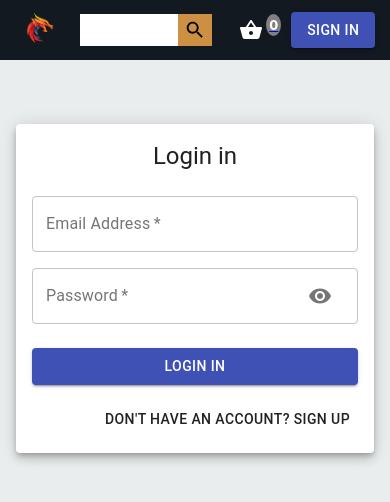
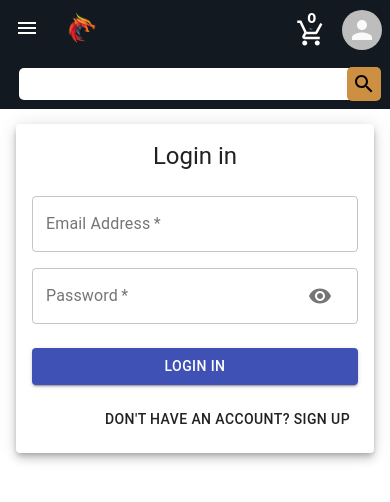
Before and after one commit to shadow-ryu/Ecommerce-Mern-, a React (Create React App) app in the folder client/: page /auth in a window 390 px wide. Shown: the top 502 px of the page. Built offline with nearby package versions, Linux system fonts and the light colour scheme; no server answers.

Commit message:
styling product detail page and changes in nav bar design  for mobile view

```diff
--- a/client/src/components/Navbar/Navbar.js
+++ b/client/src/components/Navbar/Navbar.js
@@ -2,8 +2,8 @@ import React, { useState, useEffect } from "react";
 import SearchIcon from "@material-ui/icons/Search";
 
 import * as actionType from "../../constants/ActionTypes";
-import ShoppingBasketIcon from "@material-ui/icons/ShoppingBasket";
 
+import AddShoppingCartOutlinedIcon from "@material-ui/icons/AddShoppingCartOutlined";
 import logo from "./logo.png";
 import { Link, useHistory, useLocation } from "react-router-dom";
 import Button from "@material-ui/core/Button";
@@ -11,7 +11,7 @@ import Menu from "@material-ui/core/Menu";
 import decode from "jwt-decode";
 import MenuItem from "@material-ui/core/MenuItem";
 import { Avatar } from "@material-ui/core";
-
+import MenuIcon from "@material-ui/icons/Menu";
 import { useDispatch, useSelector } from "react-redux";
 
 import "./navbar.css";
@@ -52,6 +52,10 @@ const Navbar = () => {
   const handleClose = () => {
     setAnchorEl(null);
   };
+  const handleSingIn = () => {
+    history.push("/auth");
+    setAnchorEl(null);
+  };
 
   const token = user?.token;
   useEffect(() => {
@@ -71,6 +75,9 @@ const Navbar = () => {
   return (
     // <img classNamr="navbar__logo" src={logo} alt="" />
     <div className="navbar">
+      <div className="menutoggle">
+        <MenuIcon />
+      </div>
       <Link to="/">
         <img className="navbar__logo" src={logo} alt="" height="50" />
       </Link>
@@ -91,23 +98,28 @@ const Navbar = () => {
           </div>
         </div>
       </div>
+      <div className="mibileview">
+        <div className="mibileview__spac"></div>
         <Link to="/mycart">
           <div className="navbar__optionBasket">
-          <ShoppingBasketIcon />
+            <AddShoppingCartOutlinedIcon style={{ fontSize: 30 }} />
             <span className="navbar__optionLineTwo navbar__basketCount">
               {carts ? carts?.cartItems?.length : 0}
             </span>
           </div>
         </Link>
 
-      {user ? (
         <>
           <Button
             aria-controls="simple-menu"
             aria-haspopup="true"
             onClick={handleClick}
           >
-            <Avatar alt={user?.user.name} src={user?.user.imageUrl}>
+            <Avatar
+              alt={user?.user.name}
+              className="avatar"
+              src={user?.user.imageUrl}
+            >
               {user?.user.name.charAt(0)}
             </Avatar>
           </Button>
@@ -118,20 +130,25 @@ const Navbar = () => {
             open={Boolean(anchorEl)}
             onClose={handleClose}
           >
+            <MenuItem onClick={handleSingIn}>Sign In</MenuItem>
             <MenuItem onClick={handleClose}>Profile</MenuItem>
 
             <MenuItem onClick={handleClose}>orders</MenuItem>
-
+            {user?.user ? (
+              <>
                 <MenuItem onClick={logout}>Logout</MenuItem>
+              </>
+            ) : (
+              ""
+            )}
           </Menu>
         </>
-      ) : (
-        <Link to="/auth">
-          <Button variant="contained" color="primary">
-            Sign In
-          </Button>
-        </Link>
-      )}
+      </div>
+
+      <div className="navbar2__search">
+        <input className="navbar2__searchInput" type="text" />
+        <SearchIcon className="navbar2__searchIcon" />
+      </div>
     </div>
   );
 };
--- a/client/src/components/Navbar/navbar.css
+++ b/client/src/components/Navbar/navbar.css
@@ -54,16 +54,18 @@
   .navbar__optionBasket {
     display: flex;
     align-items: center;
-    margin-top: 5px;
+    margin-top: 45%;
     justify-content: center;
     color: white;
   }
 
   .navbar__basketCount {
-    margin-left: 3px;
-    margin-bottom: 11px;
-    margin-right: 3px;
-    background-color:gray;
+    /* margin-left: 3px;
+    margin-bottom: 115px;
+    margin-right: 3px; */
+    position: fixed;
+    top:1.2%;
+    background-color:#131921;
     text-decoration: none;
     border-radius:100%;
     padding:3px;
@@ -87,13 +89,28 @@
   }
   .navbar__miniScreen{
       display:none;
+      align-items: center;
+      justify-content: center;
   }
 
+  .navbar2__search{
+    display:none;
+  }
+  .mibileview{
+    display: flex;
+   justify-content: flex-end;
+   align-items: center;
+
+
+  }
+  .menutoggle{
+    display: none;
+  }
   @media only screen and (max-width: 600px) {
 
     .navbar__hidden{
       display:none;
-      transform: translateX(0%);
+
     }
     .mini_navbar__nav {
       display: flex;
@@ -111,6 +128,16 @@
      transition:transition easeease-in-out;
 
    }
+    .navbar {
+      height: 60px;
+      display: flex;
+      width: 100%;
+      align-items: center;
+      background-color: #131921;
+
+      top: 0;
+      z-index: 100;
+    }
 
     .navbar__logo {
         width: 60px;
@@ -121,27 +148,45 @@
 
       }
       .navbar__search {
-        display: flex;
-        flex: 0.9;
-        align-items: center;
-        border-radius: 24px;
+        display: none;
+
       }
 
+      .mibileview{
+        flex:0.4;
+        display: flex;
+        -ms-flex-align: end;
+        align-items: center;
+        justify-content: flex-end;
+      }
   .navbar__optionBasket {
     display: flex;
     align-items: center;
+    margin-top: 10%;
+   flex: 0.1;
+    justify-content: center;
     color: white;
 
-        margin: 0 7px;
   }
+  .navbar__optionBasket  .MuiSvgIcon-root {
+
+    position: absolute;
+    left: 76%;
+    top:30%;
+    user-select: none;
+}
+
   .navbar__basketCount {
-        margin-left: 3px;
-        margin-bottom: 11px;
-
-        background-color:gray;
+    /* margin-left: 3px;
+    margin-bottom: 115px;
+    margin-right: 3px; */
+    position: fixed;
+    top:0.8%;
+    left:78%;
+    background-color:#131921;
     text-decoration: none;
     border-radius:100%;
-        padding:3px;
+
     border:none;
   }
       .navbar__miniScreen{
@@ -163,4 +208,61 @@
           align-items: center;
           background-color: #131921;
       }
+
+
+  .navbar2{
+    display:block;
+
+
   }
+  .navbar2__search{
+    display: flex;
+    justify-content: center;
+    align-items: center;
+    position:absolute;
+    top: 99%;
+
+    height: 50px;
+    display: flex;
+    width: 100%;
+    align-items: center;
+    background-color: #131921;
+    z-index: 100;
+
+
+
+    align-items: center;
+
+
+  }
+  .navbar2__searchInput{
+    flex: 0.9;
+
+    height: 30px;
+    border-radius:5px;
+    border: 0;
+
+    margin-right: 1%;
+  }
+  .navbar2__searchIcon {
+    padding: 5px;
+    position: fixed;
+    margin-left: 1%;
+    margin-right: 1%;
+
+    height: 27px; left: 88%;
+    background-color: #cd9042;
+    border-radius:5px;
+  }
+ .menutoggle{
+   display: block;
+   align-items: center;
+   justify-content: center;
+   color:white;
+   margin-left:3%;
+   padding: 3px;
+   border: none;
+  border-radius:4%;
+
+ }
+  }
--- /dev/null
+++ b/client/src/components/Product/productDetails.css
@@ -0,0 +1,171 @@
+
+.productDetails{
+    margin-top: 4%;
+    display: grid;
+
+    grid-template-columns: 2fr 2fr ;
+    height:100vh;
+
+}
+.avatar{
+   position: fixed  !important;
+   right:2%;
+}
+.productDetails__img img{
+
+    height:500px;
+    width: 500px;
+}
+.productDetails__img{
+    align-items: center;
+    justify-content: center;
+  grid-row-start: 1;
+  grid-row-end: 2;
+
+}
+.productDetails__price{
+    margin-top: -4%;
+ display: flex;
+ justify-content:flex-start;
+ align-items: center;
+ font-size: 1.2em;
+}
+.productDetails__price h5{
+    font-size: 1.4em;
+}
+.productDetails__taxes
+{  font-size:0.9em;
+    margin-top: -2%;
+    margin-left: 2%;
+    font-weight:600px;
+}
+.productDetails__options{
+    justify-content: flex-start;
+
+}
+.productDetails__options_main{
+    /* position: absolute;
+    top:60%; */
+
+    flex:6;
+    border-radius:5%;
+    width: 40%;
+ background-color:rgba(255, 255, 255, 0.664);
+    display: flex;
+    flex-direction: column;
+ justify-content:center;
+    align-items: center;
+    padding: 1%;
+    box-shadow: 2px  2px 2px 2px darkgray;
+}
+.productDetails__options_price{
+    display: flex;
+    padding: 2%;
+    justify-content: space-evenly;
+    margin: 5px 0;
+}
+.productDetails__options_price, h5{
+    margin: 0 2px;
+}
+.productDetails__addto_button{
+    background-color:#f0c14b!important;
+    margin:10px 0;
+
+}
+.productDetails__options_qty{
+    display: flex;
+    justify-content: space-evenly;
+    margin: 12px 0;
+}
+.productDetails__details_name{
+    font-size:2rem;
+
+}
+.productDetails_reviews_count{
+    display: flex;
+    align-items: center;
+    margin-left: 2px;
+    justify-content: flex-start;
+}
+.product__rating {
+    display: flex;
+    margin-bottom: 20px;
+    align-items: center;
+
+  }
+  .line{
+      border-bottom: 2px solid rgba(131, 130, 130, 0.747);
+  }
+  .productDetails__insStock{
+      display: flex;
+  }
+  .productDetails__stockLogo{
+      margin-top: -2%;
+      font-size:1em;
+      background-color:lightslategray;
+      color: white;
+      width: 15%;
+      padding: 3px;
+      border-radius:15%;
+  }
+  .productDetails__specs_header{
+ margin-left: -3%;      justify-content:flex-start;
+      align-items: center;
+
+
+  }
+  .line2{
+    border-bottom: 2px solid rgba(131, 130, 130, 0.747);
+    width:30%;
+}
+.productDetails__specs .productDetails__specs_h5{
+    font-size:1em ;
+    font-weight:bold;
+}
+@media only screen and (max-width: 900px) {
+    .productDetails{
+        display: grid;
+
+        grid-template-columns: 1fr  ;
+        margin-top: 20%;
+
+    }
+    .productDetails__img img{
+        padding: 0 8%;
+        height:80%;
+        width: 80%;
+    }
+    .productDetails__details_name{
+        font-size:1.2rem;
+        margin-left: 3%;
+
+    }
+    .productDetails__specs_header{
+        margin-left: -3%;      justify-content:center;
+             align-items: center;
+
+
+         }
+         .productDetails__options_main{
+            /* position: absolute;
+            top:60%; */
+
+            flex:6;
+            border-radius:5%;
+            width: 50%;
+         background-color:rgba(255, 255, 255, 0.664);
+            display: flex;
+            flex-direction: column;
+         justify-content:center;
+            align-items: center;
+            margin-left: 14%;
+            padding: 5%;
+            box-shadow: 2px  2px 2px 2px darkgray;
+        }
+        .productDetails__{
+          margin-left: 3%;
+        }
+        .mibileview__spac{
+            flex:0.6;
+        }
+  }
--- a/client/src/index.css
+++ b/client/src/index.css
@@ -1,7 +1,7 @@
 body {
   margin: 0;
 
-  background-color: rgb(234, 237, 237);
+  background-color: white;
   overflow-x: hidden;
   font-family: -apple-system, BlinkMacSystemFont, 'Segoe UI', 'Roboto', 'Oxygen',
     'Ubuntu', 'Cantarell', 'Fira Sans', 'Droid Sans', 'Helvetica Neue',
```
Also changed, not shown: client/src/components/Product/ProductDetails.js (+78 -32 lines). Lines whose indentation alone changed are shown as unchanged.
